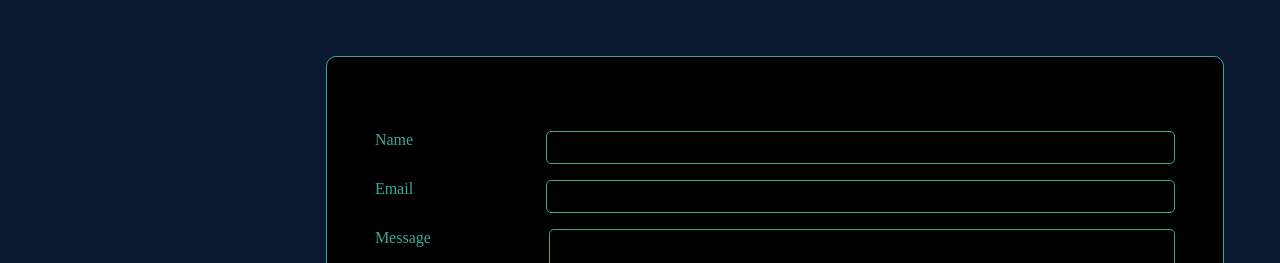
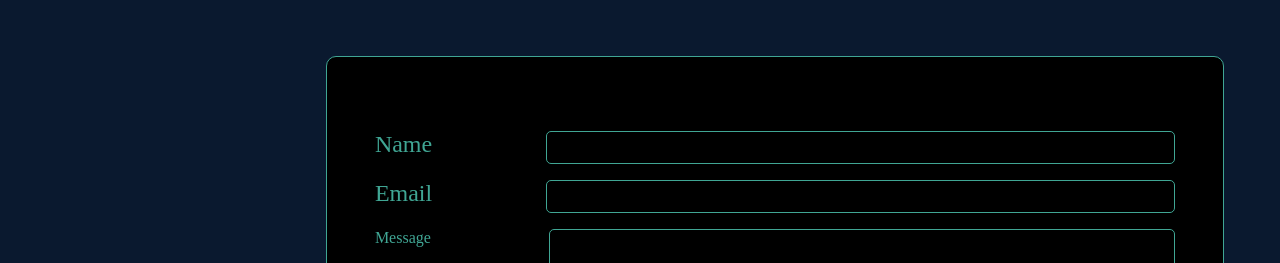
Before and after one commit to TheCaptainKimchi/portfolio, a React (Create React App) app: page / in a window 1280 px wide. Shown: the part 2060-2323 px from the top of the page. Built offline with nearby package versions, Linux system fonts and the light colour scheme.

Commit message:
Adjusted scroll bar settings

```diff
--- a/src/Components/Connect/Connect.scss
+++ b/src/Components/Connect/Connect.scss
@@ -110,6 +110,13 @@
   }
   @include tablet {
     width: 40rem;
+    &__name,
+    &__email,
+    &-message {
+      &-label {
+        font-size: 1.5rem;
+      }
+    }
   }
   @include desktop {
     width: 50rem;
--- a/src/Styles/Partials/_resets.scss
+++ b/src/Styles/Partials/_resets.scss
@@ -4,7 +4,21 @@
   font-family: "purista", "Sans-serif";
 }
 
+::-webkit-scrollbar {
+  display: flex;
+  width: 5px;
+  background-color: #0a192f;
+}
+::-webkit-scrollbar-thumb {
+  background-color: #888;
+}
+
 body,
 html {
   box-sizing: border-box;
+  margin: 0;
+  overflow-y: scroll;
 }
+body {
+  overflow: hidden;
+}
```
